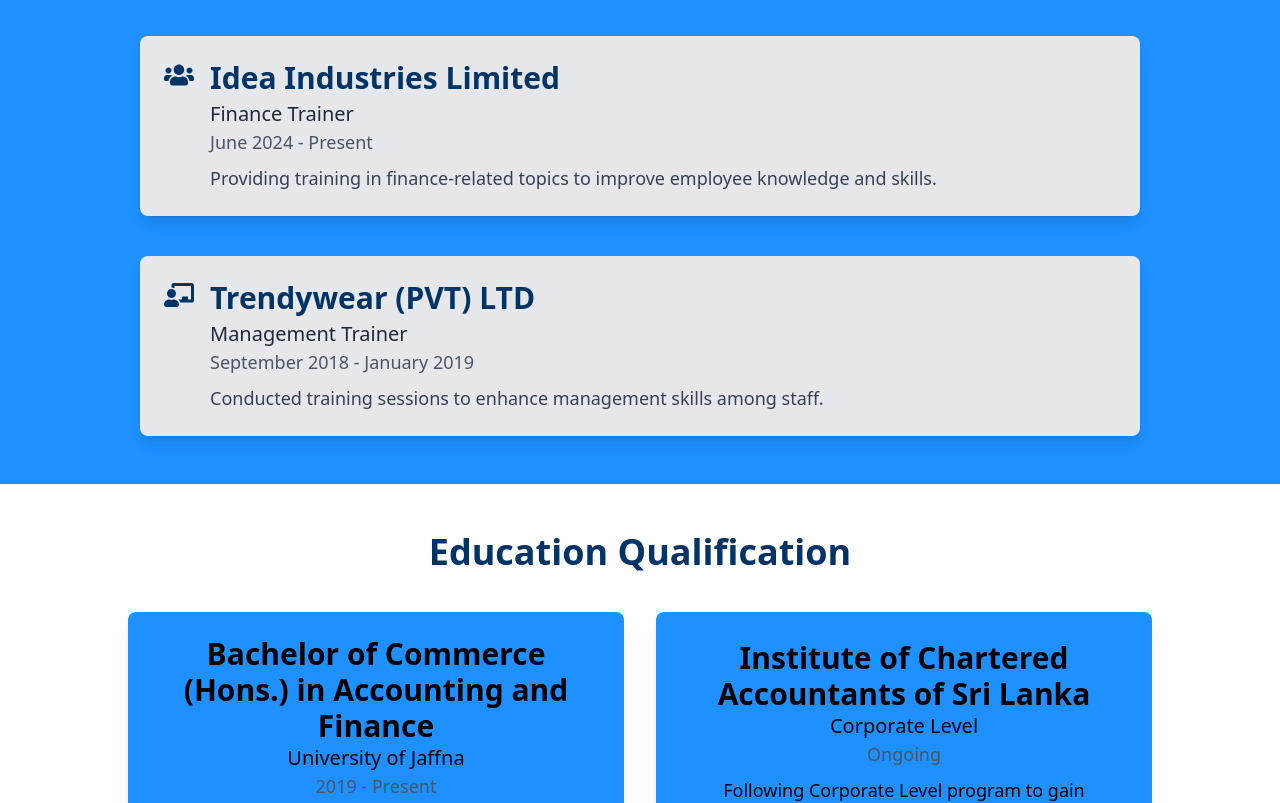
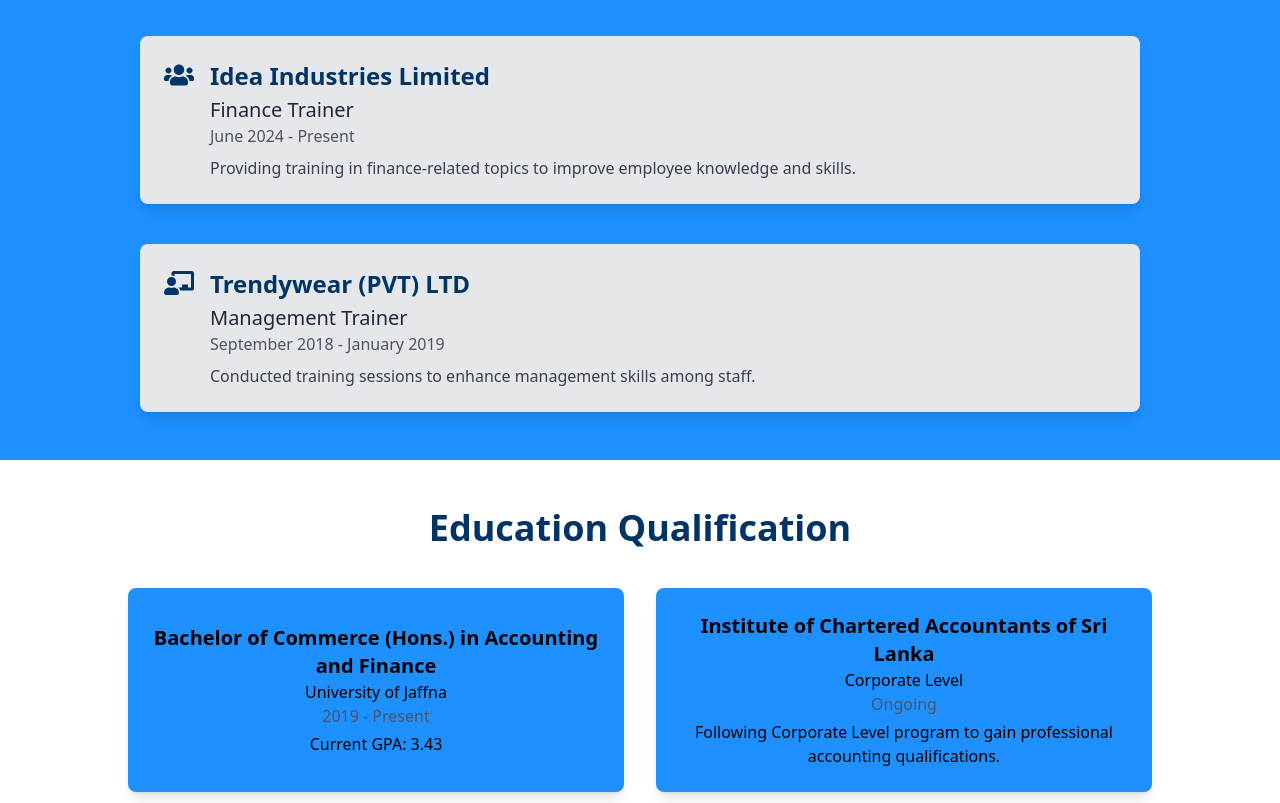
Before and after one commit to saumyapiumi7/Nipun-Vishwa, a React (Vite) app: page / in a window 1280 px wide. Shown: the part 1784-2587 px from the top of the page. Built offline with nearby package versions, Linux system fonts and the light colour scheme.

Commit message:
add font size

```diff
--- a/src/components/Contact.jsx
+++ b/src/components/Contact.jsx
@@ -9,7 +9,7 @@
                 {/* Contact Card */}
                 <div className="flex items-center w-full bg-white shadow-md rounded-lg p-5 transition-transform transform hover:scale-105">
                     <FaPhone className="text-navyBlue mr-4 text-3xl" />
-                    <span className="text-lg font-medium">Call & WhatsApp: <span className="font-bold">+9471-5792592</span></span>
+                    <span className="text-lg font-medium">Call & WhatsApp: <span className="font-bold"> +94715792592</span></span>
                 </div>
                 <div className="flex items-center w-full bg-white shadow-md rounded-lg p-5 transition-transform transform hover:scale-105">
                     <FaEnvelope className="text-navyBlue mr-4 text-3xl" /> {/* Same size for consistency */}
--- a/src/components/Education.jsx
+++ b/src/components/Education.jsx
@@ -9,20 +9,20 @@
                 {/* Item 1: Bachelor of Commerce */}
                 <div className="flex bg-lightBlue shadow-lg rounded-lg p-6 items-center hover:scale-105 transform transition-transform duration-300 text-center">
                     <div>
-                        <h3 className="text-3xl font-semibold">Bachelor of Commerce (Hons.) in Accounting and Finance</h3>
-                        <p className="text-xl font-medium">University of Jaffna</p>
-                        <p className="text-gray-600 text-lg">2019 - Present</p>
-                        <p className="mt-2 text-lg">Current GPA: 3.43</p>
+                        <h3 className="text-xl font-bold">Bachelor of Commerce (Hons.) in Accounting and Finance</h3>
+                        <p className="text-1xl font-medium">University of Jaffna</p>
+                        <p className="text-gray-600 text-1xl">2019 - Present</p>
+                        <p className="mt-1 text-1xl">Current GPA: 3.43</p>
                     </div>
                 </div>
 
                 {/* Item 2: Institute of Chartered Accountants */}
                 <div className="flex bg-lightBlue shadow-lg rounded-lg p-6 items-center hover:scale-105 transform transition-transform duration-300 text-center">
                     <div>
-                        <h3 className="text-3xl font-semibold">Institute of Chartered Accountants of Sri Lanka</h3>
-                        <p className="text-xl font-medium">Corporate Level</p>
-                        <p className="text-gray-600 text-lg">Ongoing</p>
-                        <p className="mt-2 text-lg">Following Corporate Level program to gain professional accounting qualifications.</p>
+                        <h3 className="text-xl font-bold">Institute of Chartered Accountants of Sri Lanka</h3>
+                        <p className="text-1xl font-medium">Corporate Level</p>
+                        <p className="text-gray-600 text-1xl">Ongoing</p>
+                        <p className="mt-1 text-1xl">Following Corporate Level program to gain professional accounting qualifications.</p>
                     </div>
                 </div>
             </div>
--- a/src/components/Experience.jsx
+++ b/src/components/Experience.jsx
@@ -11,16 +11,16 @@
                 <div className="flex items-start w-full max-w-[1000px] min-w-[200px] p-6 transition-transform transform hover:scale-105 bg-gray-200 rounded-lg shadow-lg justify-start">
                     <FaUsers className="text-navyBlue text-3xl mr-4" />
                     <div>
-                        <h3 className="text-3xl font-bold text-navyBlue"> {/* Increased font size */}
+                        <h3 className="text-2xl font-bold text-navyBlue"> {/* Increased font size */}
                             Idea Industries Limited
                         </h3>
                         <p className="text-xl font-medium mt-1 text-gray-800"> {/* Increased font size */}
                             Finance Trainer
                         </p>
-                        <p className="text-lg text-gray-600"> {/* Increased font size */}
+                        <p className="text-1xl text-gray-600"> {/* Increased font size */}
                             June 2024 - Present
                         </p>
-                        <p className="mt-2 text-gray-700 text-lg"> {/* Increased font size */}
+                        <p className="mt-2 text-gray-700 text-1xl"> {/* Increased font size */}
                             Providing training in finance-related topics to improve employee knowledge and skills.
                         </p>
                     </div>
@@ -30,16 +30,16 @@
                 <div className="flex items-start w-full max-w-[1000px] min-w-[200px] p-6 transition-transform transform hover:scale-105 bg-gray-200 rounded-lg shadow-lg justify-start">
                     <FaChalkboardTeacher className="text-navyBlue text-3xl mr-4" />
                     <div>
-                        <h3 className="text-3xl font-bold text-navyBlue"> {/* Increased font size */}
+                        <h3 className="text-2xl font-bold text-navyBlue"> {/* Increased font size */}
                             Trendywear (PVT) LTD
                         </h3>
                         <p className="text-xl font-medium mt-1 text-gray-800"> {/* Increased font size */}
                             Management Trainer
                         </p>
-                        <p className="text-lg text-gray-600"> {/* Increased font size */}
+                        <p className="text-1xl text-gray-600"> {/* Increased font size */}
                             September 2018 - January 2019
                         </p>
-                        <p className="mt-2 text-gray-700 text-lg"> {/* Increased font size */}
+                        <p className="mt-2 text-gray-700 text-1xl"> {/* Increased font size */}
                             Conducted training sessions to enhance management skills among staff.
                         </p>
                     </div>
```
